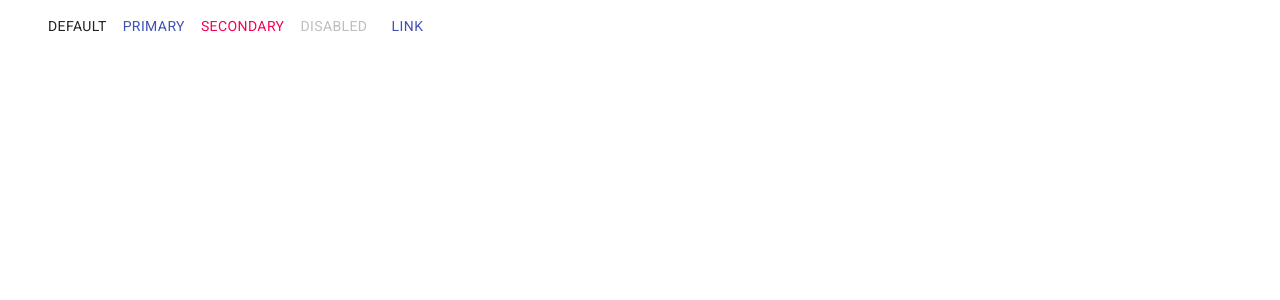
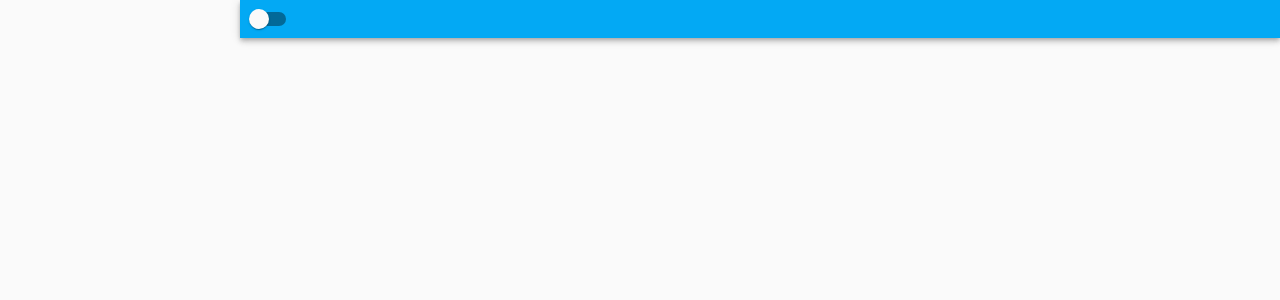
Before and after one commit to falahsuta/Projects-1-Unamed, a React (Create React App) app in the folder client/: page / in a window 1280 px wide. Shown: the top 300 px of the page. Built offline with nearby package versions, Linux system fonts and the light colour scheme.

Commit message:
switch pc

```diff
--- a/client/package.json
+++ b/client/package.json
@@ -4,15 +4,18 @@
   "private": true,
   "dependencies": {
     "@material-ui/core": "^4.11.0",
+    "@material-ui/icons": "^4.9.1",
     "@testing-library/jest-dom": "^4.2.4",
     "@testing-library/react": "^9.5.0",
     "@testing-library/user-event": "^7.2.1",
     "axios": "^0.19.2",
+    "clsx": "^1.1.1",
     "fontsource-roboto": "^2.2.6",
     "react": "^16.13.1",
     "react-dom": "^16.13.1",
     "react-redux": "^7.2.1",
     "react-scripts": "3.4.1",
+    "recharts": "^1.8.5",
     "redux": "^4.0.5"
   },
   "scripts": {
--- a/client/src/App.js
+++ b/client/src/App.js
@@ -1,10 +1,7 @@
 import React from "react";
-import Navbar from "./Navbar";
+import Dashboard from "./Dashboard/Dashboard";
+import "./styles.css";
 
-export default () => {
-  return (
-    <div>
-      <Navbar />
-    </div>
-  );
-};
+export default function App() {
+  return <Dashboard />;
+}
--- /dev/null
+++ b/client/src/Dashboard/Dashboard.js
@@ -0,0 +1,202 @@
+import React, { useState } from "react";
+import clsx from "clsx";
+import { makeStyles } from "@material-ui/core/styles";
+import CssBaseline from "@material-ui/core/CssBaseline";
+import Switch from "@material-ui/core/Switch";
+import Drawer from "@material-ui/core/Drawer";
+import Box from "@material-ui/core/Box";
+import AppBar from "@material-ui/core/AppBar";
+import Toolbar from "@material-ui/core/Toolbar";
+import List from "@material-ui/core/List";
+import Typography from "@material-ui/core/Typography";
+import Divider from "@material-ui/core/Divider";
+import IconButton from "@material-ui/core/IconButton";
+import Badge from "@material-ui/core/Badge";
+import Container from "@material-ui/core/Container";
+import Grid from "@material-ui/core/Grid";
+import Paper from "@material-ui/core/Paper";
+import Link from "@material-ui/core/Link";
+import MenuIcon from "@material-ui/icons/Menu";
+import ChevronLeftIcon from "@material-ui/icons/ChevronLeft";
+import NotificationsIcon from "@material-ui/icons/Notifications";
+
+import {
+  orange,
+  lightBlue,
+  deepPurple,
+  deepOrange,
+} from "@material-ui/core/colors";
+
+// For Switch Theming
+import { createMuiTheme, ThemeProvider } from "@material-ui/core/styles";
+
+function Copyright() {
+  return (
+    <Typography variant="body2" color="textSecondary" align="center">
+      {"Copyright © "}
+      <Link color="inherit" href="https://material-ui.com/">
+        Uddeshya Singh
+      </Link>{" "}
+      {new Date().getFullYear()}
+      {"."}
+    </Typography>
+  );
+}
+
+const drawerWidth = 240;
+
+const useStyles = makeStyles((theme) => ({
+  root: {
+    display: "flex",
+  },
+  toolbar: {
+    paddingRight: 24, // keep right padding when drawer closed
+  },
+  toolbarIcon: {
+    display: "flex",
+    alignItems: "center",
+    justifyContent: "flex-end",
+    padding: "0 8px",
+    ...theme.mixins.toolbar,
+  },
+  appBar: {
+    zIndex: theme.zIndex.drawer + 1,
+    transition: theme.transitions.create(["width", "margin"], {
+      easing: theme.transitions.easing.sharp,
+      duration: theme.transitions.duration.leavingScreen,
+    }),
+  },
+  appBarShift: {
+    marginLeft: drawerWidth,
+    width: `calc(100% - ${drawerWidth}px)`,
+    transition: theme.transitions.create(["width", "margin"], {
+      easing: theme.transitions.easing.sharp,
+      duration: theme.transitions.duration.enteringScreen,
+    }),
+  },
+  menuButton: {
+    marginRight: 36,
+  },
+  menuButtonHidden: {
+    display: "none",
+  },
+  title: {
+    flexGrow: 1,
+  },
+  drawerPaper: {
+    position: "relative",
+    whiteSpace: "nowrap",
+    width: drawerWidth,
+    transition: theme.transitions.create("width", {
+      easing: theme.transitions.easing.sharp,
+      duration: theme.transitions.duration.enteringScreen,
+    }),
+  },
+  drawerPaperClose: {
+    overflowX: "hidden",
+    transition: theme.transitions.create("width", {
+      easing: theme.transitions.easing.sharp,
+      duration: theme.transitions.duration.leavingScreen,
+    }),
+    width: theme.spacing(7),
+    [theme.breakpoints.up("sm")]: {
+      width: theme.spacing(9),
+    },
+  },
+  appBarSpacer: theme.mixins.toolbar,
+  content: {
+    flexGrow: 1,
+    height: "100vh",
+    overflow: "auto",
+  },
+  container: {
+    paddingTop: theme.spacing(4),
+    paddingBottom: theme.spacing(4),
+  },
+  paper: {
+    padding: theme.spacing(2),
+    display: "flex",
+    overflow: "auto",
+    flexDirection: "column",
+  },
+  fixedHeight: {
+    height: 240,
+  },
+}));
+
+export default function Dashboard() {
+  const [open, setOpen] = useState(true);
+  const [darkState, setDarkState] = useState(false);
+  const palletType = darkState ? "dark" : "light";
+  const mainPrimaryColor = darkState ? orange[500] : lightBlue[500];
+  const mainSecondaryColor = darkState ? deepOrange[900] : deepPurple[500];
+  const darkTheme = createMuiTheme({
+    palette: {
+      type: palletType,
+      primary: {
+        main: mainPrimaryColor,
+      },
+      secondary: {
+        main: mainSecondaryColor,
+      },
+    },
+  });
+  const classes = useStyles();
+  const handleThemeChange = () => {
+    setDarkState(!darkState);
+  };
+
+  const handleDrawerOpen = () => {
+    setOpen(true);
+  };
+  const handleDrawerClose = () => {
+    setOpen(false);
+  };
+  const fixedHeightPaper = clsx(classes.paper, classes.fixedHeight);
+
+  return (
+    <ThemeProvider theme={darkTheme}>
+      <div className={classes.root}>
+        <CssBaseline />
+        <AppBar
+          position="absolute"
+          className={clsx(classes.appBar, open && classes.appBarShift)}
+        >
+          {/* <Toolbar className={classes.toolbar}> */}
+          {/* <IconButton
+              edge="start"
+              color="inherit"
+              aria-label="open drawer"
+              onClick={handleDrawerOpen}
+              className={clsx(
+                classes.menuButton,
+                open && classes.menuButtonHidden
+              )}
+            >
+              <MenuIcon />
+            </IconButton>
+            <Typography
+              component="h1"
+              variant="h6"
+              color="inherit"
+              noWrap
+              className={classes.title}
+            >
+              Dashboard
+            </Typography> */}
+          <Switch checked={darkState} onChange={handleThemeChange} />
+          {/* <IconButton color="inherit">
+              <Badge badgeContent={4} color="secondary">
+                <NotificationsIcon />
+              </Badge>
+            </IconButton> */}
+          {/* </Toolbar> */}
+        </AppBar>
+
+        <main className={classes.content}>
+          <div className={classes.appBarSpacer} />
+        </main>
+      </div>
+    </ThemeProvider>
+  );
+}
--- a/client/src/index.js
+++ b/client/src/index.js
@@ -1,8 +1,12 @@
 import React from "react";
 import ReactDOM from "react-dom";
+
 import App from "./App";
 
-import "fontsource-roboto";
-import "./index.css";
-
-ReactDOM.render(<App />, document.querySelector("#root"));
+const rootElement = document.getElementById("root");
+ReactDOM.render(
+  <React.StrictMode>
+    <App />
+  </React.StrictMode>,
+  rootElement
+);
--- /dev/null
+++ b/client/src/styles.css
@@ -0,0 +1,4 @@
+.App {
+  font-family: sans-serif;
+  text-align: center;
+}
```
Also changed, not shown: 1 other file (tests, documents, lock files or other folders).
